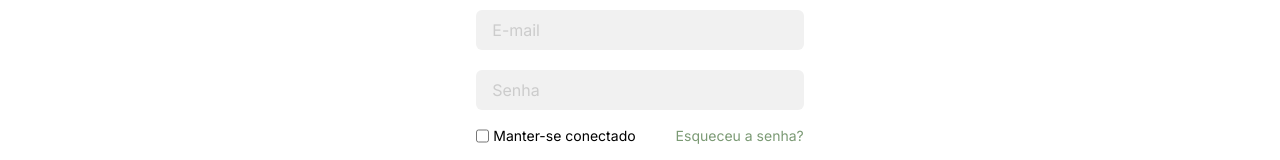
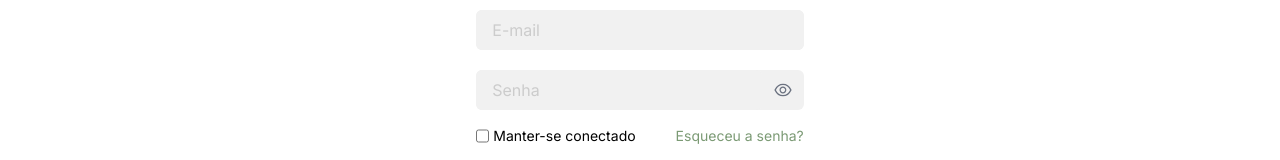
Before and after one commit to strawnico/Soulheal, a Next.js app: page / in a window 1280 px wide. Shown: the part 631-791 px from the top of the page. Built offline with nearby package versions, Linux system fonts and the light colour scheme.

Commit message:
show/hide password input option

```diff
--- a/app/page.js
+++ b/app/page.js
@@ -59,7 +59,15 @@ export default function Login() {
             <h2 className="font-works font-bold text-xl"> Olá novamente 👋 </h2>
             <p className=" text-sm w-64 font-works text-[#959595]">Preencha as informações abaixo para fazer log in.</p>
             <Input id="email" placeholder="E-mail" value={email} onChange={setEmail} name="email " type="email" />
-            <Input id="senha" placeholder="Senha" value={senha} onChange={setSenha} name="senha" type="password" />
+            <Input
+              id="senha"
+              placeholder="Senha"
+              value={senha}
+              onChange={setSenha}
+              name="senha"
+              type="password"
+              hasShowHidePassword={true}
+            />
             <div className="flex mt-4">
               <input type="checkbox" />
               <label className="ml-1 text-sm justify-center"> Manter-se conectado </label>
--- a/components/CompInput.js
+++ b/components/CompInput.js
@@ -1,15 +1,35 @@
-"use client";
-import React, { useState, forwardRef } from "react";
+'use client';
+import React, { useState, forwardRef, useEffect } from 'react';
+import { AiOutlineEye, AiOutlineEyeInvisible } from 'react-icons/ai';
 
 export default function Input(props) {
-  const [value, setValue] = useState("");
+  const [value, setValue] = useState('');
+  const [inputType, setInputType] = useState('text');
+
+  useEffect(() => {
+    if (props.type) {
+      setInputType(props.type);
+    }
+  }, []);
+
   return (
-    <div className="w-full text-input-container mt-5" placeholder={props.placeholder} data-show-label={value}>
+    <div
+      className="w-full text-input-container mt-5 flex gap-2"
+      placeholder={props.placeholder}
+      data-show-label={value}
+    >
+      <div
+        className={
+          value
+            ? 'flex text-input bg-white placeholder:font-normal placeholder:sm:text-base placeholder:text-sm outline outline-none placeholder:text-[#cccccc] outline-2 outline-verdePrincipal rounded-md w-full h-10  text-black font-normal'
+            : 'flex text-input bg-[#f1f1f1] focus-within:bg-white placeholder:font-normal placeholder:sm:text-base placeholder:text-sm focus-within:outline outline-none placeholder:text-[#cccccc] focus-within:outline-2 focus-within:outline-verdePrincipal rounded-md w-full h-10  text-black font-normal'
+        }
+      >
         <input
           value={props.value}
           name={props.name}
           id={props.id}
-        type={props.type}
+          type={inputType}
           onChange={(e) => {
             const newValue = e.target.value;
             setValue(newValue);
@@ -18,10 +38,27 @@ export default function Input(props) {
           placeholder={props.placeholder}
           className={
             value
-            ? "text-input bg-white placeholder:font-normal placeholder:sm:text-base placeholder:text-sm outline outline-none placeholder:text-[#cccccc] outline-2 outline-verdePrincipal rounded-md w-full h-10  text-black pl-4 font-normal"
-            : "text-input bg-[#f1f1f1] focus:bg-white placeholder:font-normal placeholder:sm:text-base placeholder:text-sm focus:outline outline-none placeholder:text-[#cccccc] focus:outline-2 focus:outline-verdePrincipal rounded-md w-full h-10  text-black pl-4 font-normal"
+              ? 'w-full placeholder:font-normal placeholder:sm:text-base placeholder:text-sm outline outline-none placeholder:text-[#cccccc] rounded-md text-black pl-4 font-normal'
+              : 'w-full placeholder:font-normal focus:bg-white bg-[#f1f1f1] placeholder:sm:text-base placeholder:text-sm outline-none placeholder:text-[#cccccc] rounded-md text-black pl-4 font-normal'
           }
         />
+        {props.hasShowHidePassword ? (
+          <div
+            onClick={() => {
+              inputType == 'password' ? setInputType('text') : setInputType('password');
+            }}
+            className="w-12 rounded-md flex items-center justify-center cursor-pointer hover:opacity-50 transition-all active:scale-90"
+          >
+            {inputType == 'password' ? (
+              <AiOutlineEye className="text-xl text-gray-500"></AiOutlineEye>
+            ) : (
+              <AiOutlineEyeInvisible className="text-xl text-gray-500"></AiOutlineEyeInvisible>
+            )}
+          </div>
+        ) : (
+          false
+        )}
+      </div>
     </div>
   );
 }
```
Lines whose indentation alone changed are shown as unchanged.
